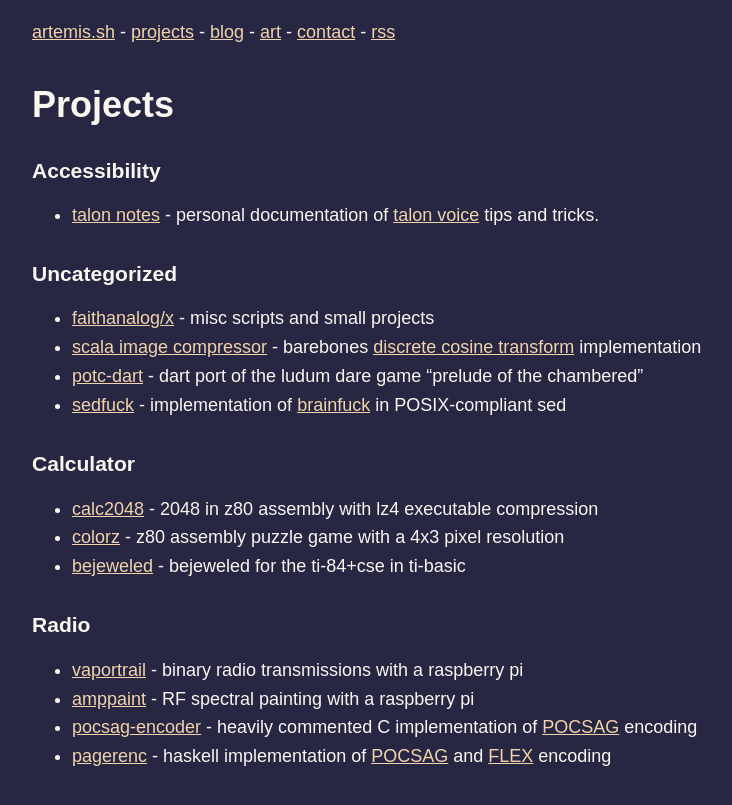
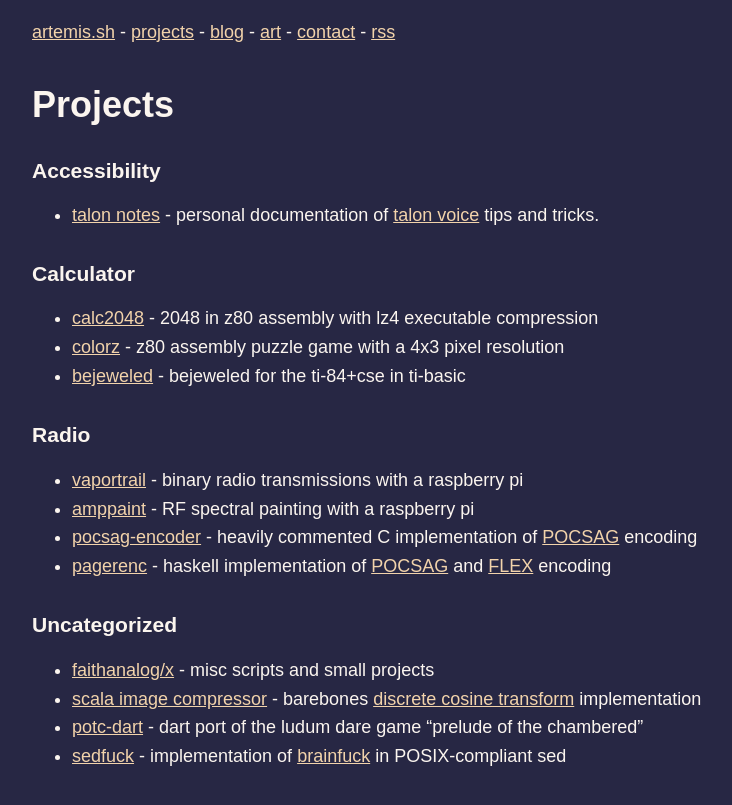
Before and after one commit to faithanalog/faithanalog.github.io, a Jekyll site: the page built from projects.md, in a window 1280 px wide. Shown: the top 805 px of the page, without its empty margins (233-965 px from the left). Built offline with Jekyll 4.4.1, drawn with Linux system fonts in a browser that asks for light colours; part of the change alters nothing that is shown.

```diff
--- a/projects.md
+++ b/projects.md
@@ -7,12 +7,6 @@ title: Projects
 
 - [talon notes](/talon) - personal documentation of [talon voice](https://talonvoice.com) tips and tricks.
 
-### Uncategorized
-
-- [faithanalog/x](https://github.com/faithanalog/x) - misc scripts and small projects
-- [scala image compressor](https://github.com/faithanalog/ImageCompress) - barebones [discrete cosine transform](https://en.wikipedia.org/wiki/Discrete_cosine_transform) implementation
-- [potc-dart](https://github.com/faithanalog/potc-dart) - dart port of the ludum dare game "prelude of the chambered"
-- [sedfuck](https://github.com/faithanalog/sedfuck) - implementation of [brainfuck](https://esolangs.org/wiki/brainfuck#Language_overview) in POSIX-compliant sed
 
 ### Calculator
 
@@ -27,3 +21,11 @@ title: Projects
 - [amppaint](https://github.com/faithanalog/amppaint) - RF spectral painting with a raspberry pi
 - [pocsag-encoder](https://github.com/faithanalog/pocsag-encoder) - heavily commented C implementation of [POCSAG](https://en.wikipedia.org/wiki/POCSAG) encoding
 - [pagerenc](https://github.com/faithanalog/pagerenc) - haskell implementation of [POCSAG](https://en.wikipedia.org/wiki/POCSAG) and [FLEX](https://en.wikipedia.org/wiki/FLEX_%28protocol%29) encoding
+
+
+### Uncategorized
+
+- [faithanalog/x](https://github.com/faithanalog/x) - misc scripts and small projects
+- [scala image compressor](https://github.com/faithanalog/ImageCompress) - barebones [discrete cosine transform](https://en.wikipedia.org/wiki/Discrete_cosine_transform) implementation
+- [potc-dart](https://github.com/faithanalog/potc-dart) - dart port of the ludum dare game "prelude of the chambered"
+- [sedfuck](https://github.com/faithanalog/sedfuck) - implementation of [brainfuck](https://esolangs.org/wiki/brainfuck#Language_overview) in POSIX-compliant sed
```
